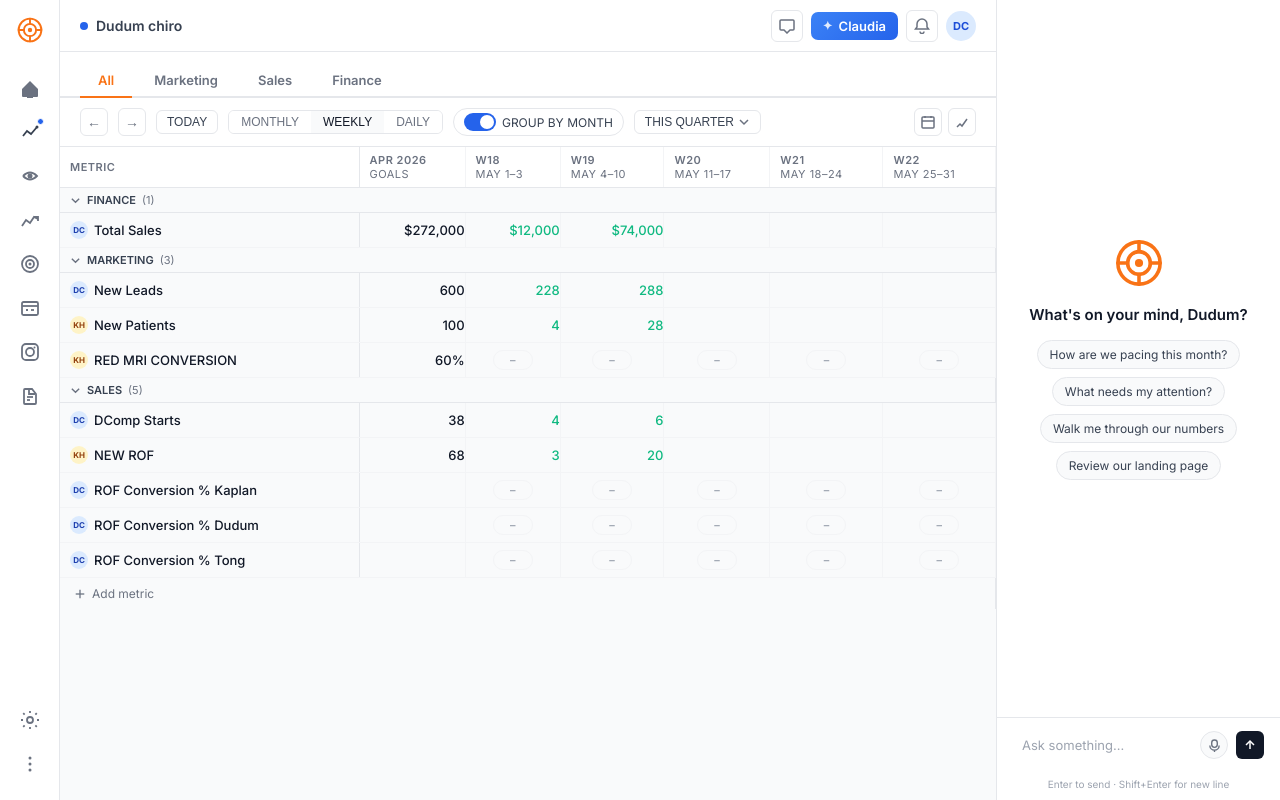
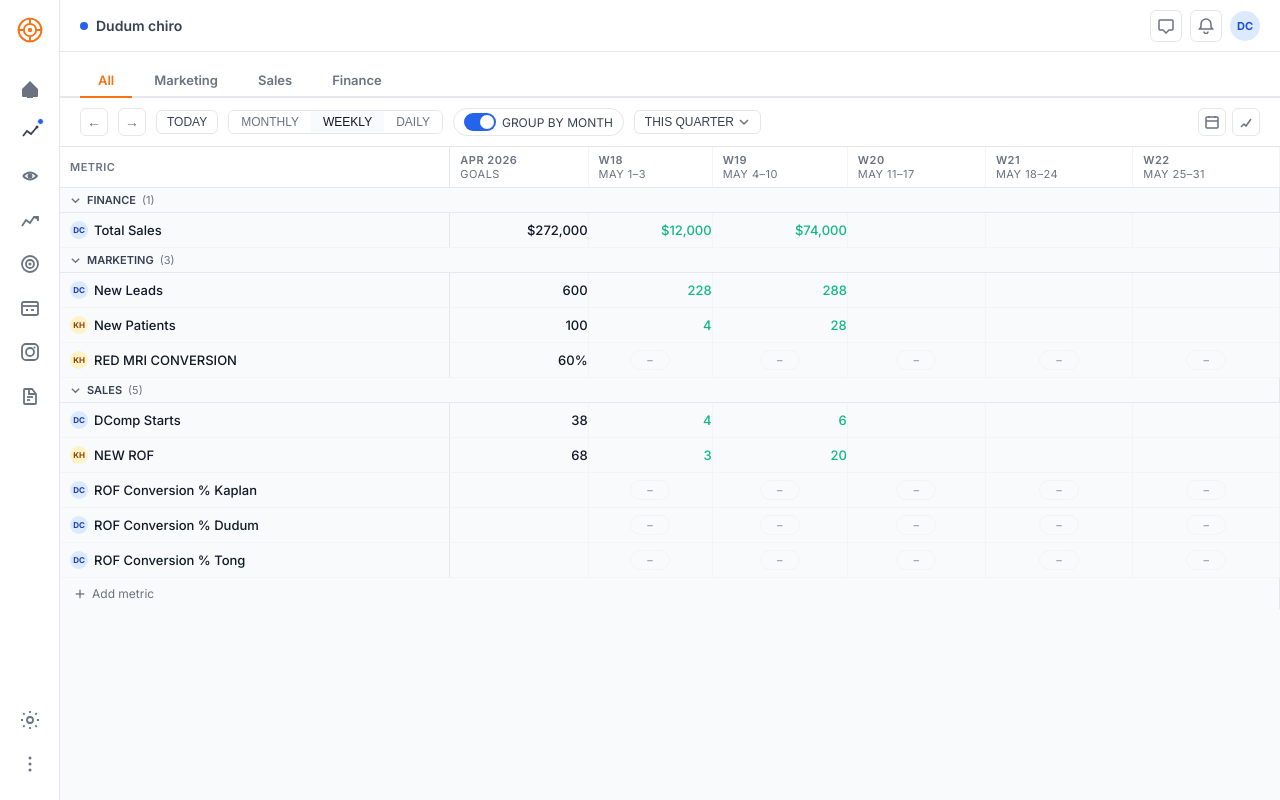
Before and after one commit to jrdudum2/chiro-dashboard, a Flask app: page / in a window 1280 px wide. Run offline with Flask 3, Linux system fonts and the light colour scheme; data comes from the database, SQL or seed files in the repository; data that the repository does not hold is empty.

Commit message:
Remove Claudia AI panel and button

```diff
--- a/templates/index.html
+++ b/templates/index.html
@@ -689,9 +689,6 @@ textarea{resize:vertical;min-height:60px}
           <path d="M14 2H2a1 1 0 00-1 1v8a1 1 0 001 1h3l3 3 3-3h3a1 1 0 001-1V3a1 1 0 00-1-1z"/>
         </svg>
       </div>
-      <button class="claudia-btn">
-        <span class="claudia-btn-star">✦</span> Claudia
-      </button>
       <div class="header-icon-btn" title="Notifications">
         <svg viewBox="0 0 16 16" fill="none" stroke="currentColor" stroke-width="1.5">
           <path d="M8 1a5 5 0 015 5v3l1.5 2H1.5L3 9V6a5 5 0 015-5zM6 13.5a2 2 0 004 0"/>
@@ -1182,36 +1179,6 @@ textarea{resize:vertical;min-height:60px}
 </div><!-- /main-wrapper -->
 
 <!-- ══ CLAUDIA SIDEBAR ══ -->
-<aside class="claudia-sidebar">
-  <div class="claudia-top">
-    <svg class="claudia-logo" viewBox="0 0 32 32" fill="none">
-      <circle cx="16" cy="16" r="13" stroke="#f97316" stroke-width="2.2"/>
-      <circle cx="16" cy="16" r="7" stroke="#f97316" stroke-width="2.2"/>
-      <circle cx="16" cy="16" r="2.5" fill="#f97316"/>
-      <line x1="16" y1="3" x2="16" y2="9" stroke="#f97316" stroke-width="2.2" stroke-linecap="round"/>
-      <line x1="16" y1="23" x2="16" y2="29" stroke="#f97316" stroke-width="2.2" stroke-linecap="round"/>
-      <line x1="3" y1="16" x2="9" y2="16" stroke="#f97316" stroke-width="2.2" stroke-linecap="round"/>
-      <line x1="23" y1="16" x2="29" y2="16" stroke="#f97316" stroke-width="2.2" stroke-linecap="round"/>
-    </svg>
-    <div class="claudia-greeting">What's on your mind, Dudum?</div>
-    <div class="claudia-chips">
-      <div class="claudia-chip">How are we pacing this month?</div>
-      <div class="claudia-chip">What needs my attention?</div>
-      <div class="claudia-chip">Walk me through our numbers</div>
-      <div class="claudia-chip">Review our landing page</div>
-    </div>
-  </div>
-  <div class="claudia-input-wrap">
-    <input class="claudia-input" type="text" placeholder="Ask something...">
-    <div class="claudia-mic">
-      <svg viewBox="0 0 14 14" fill="none" stroke="currentColor" stroke-width="1.5"><rect x="4" y="1" width="6" height="8" rx="3"/><path d="M2 7a5 5 0 0010 0"/><line x1="7" y1="12" x2="7" y2="14"/></svg>
-    </div>
-    <div class="claudia-send">
-      <svg viewBox="0 0 12 12" fill="none" stroke="white" stroke-width="1.5"><line x1="6" y1="10" x2="6" y2="2"/><polyline points="2,6 6,2 10,6"/></svg>
-    </div>
-  </div>
-  <div class="claudia-hint">Enter to send · Shift+Enter for new line</div>
-</aside>
 
 <!-- ══ MODALS ══ -->
 <div class="modal-overlay" id="editModal">
```
